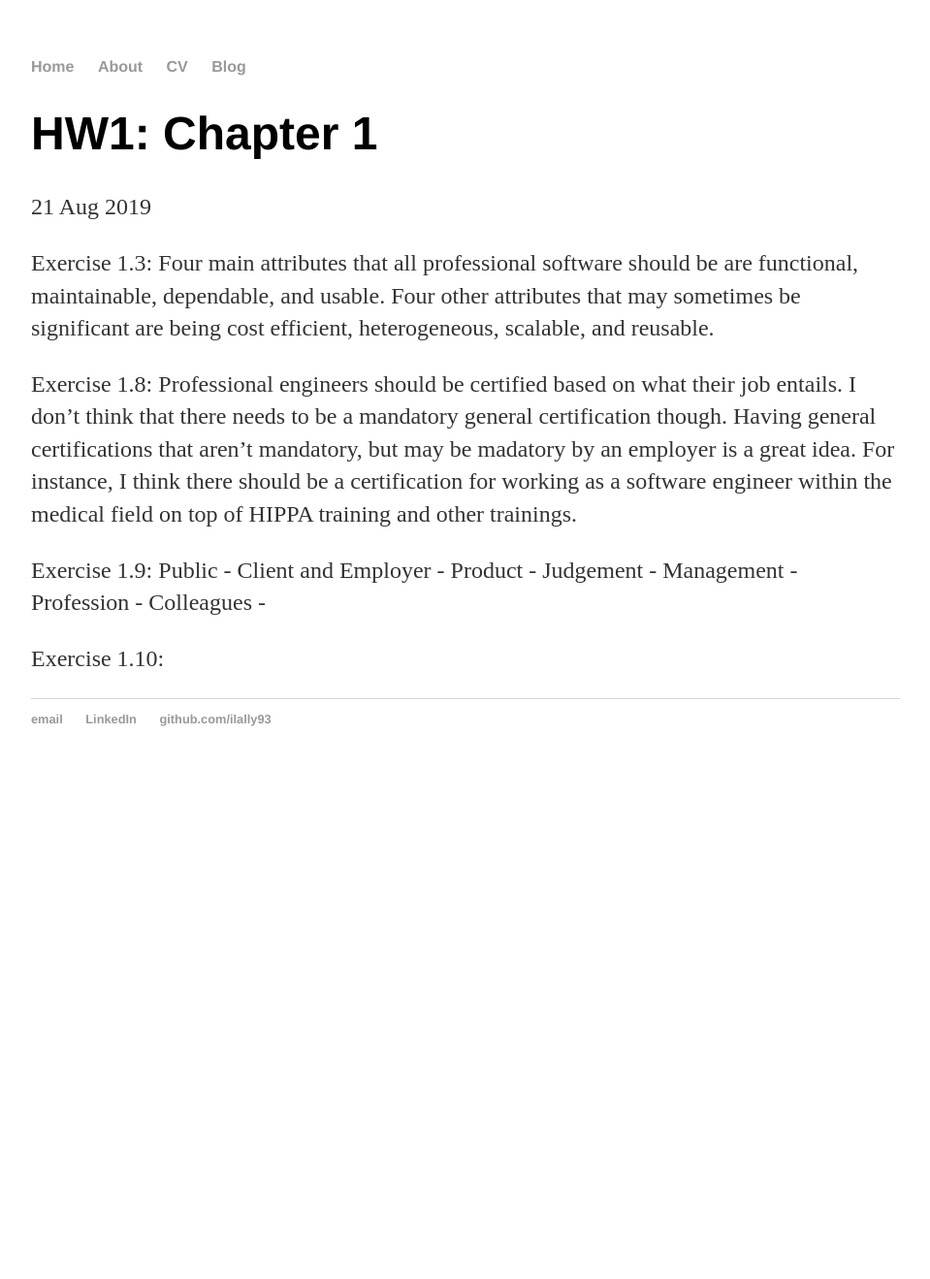
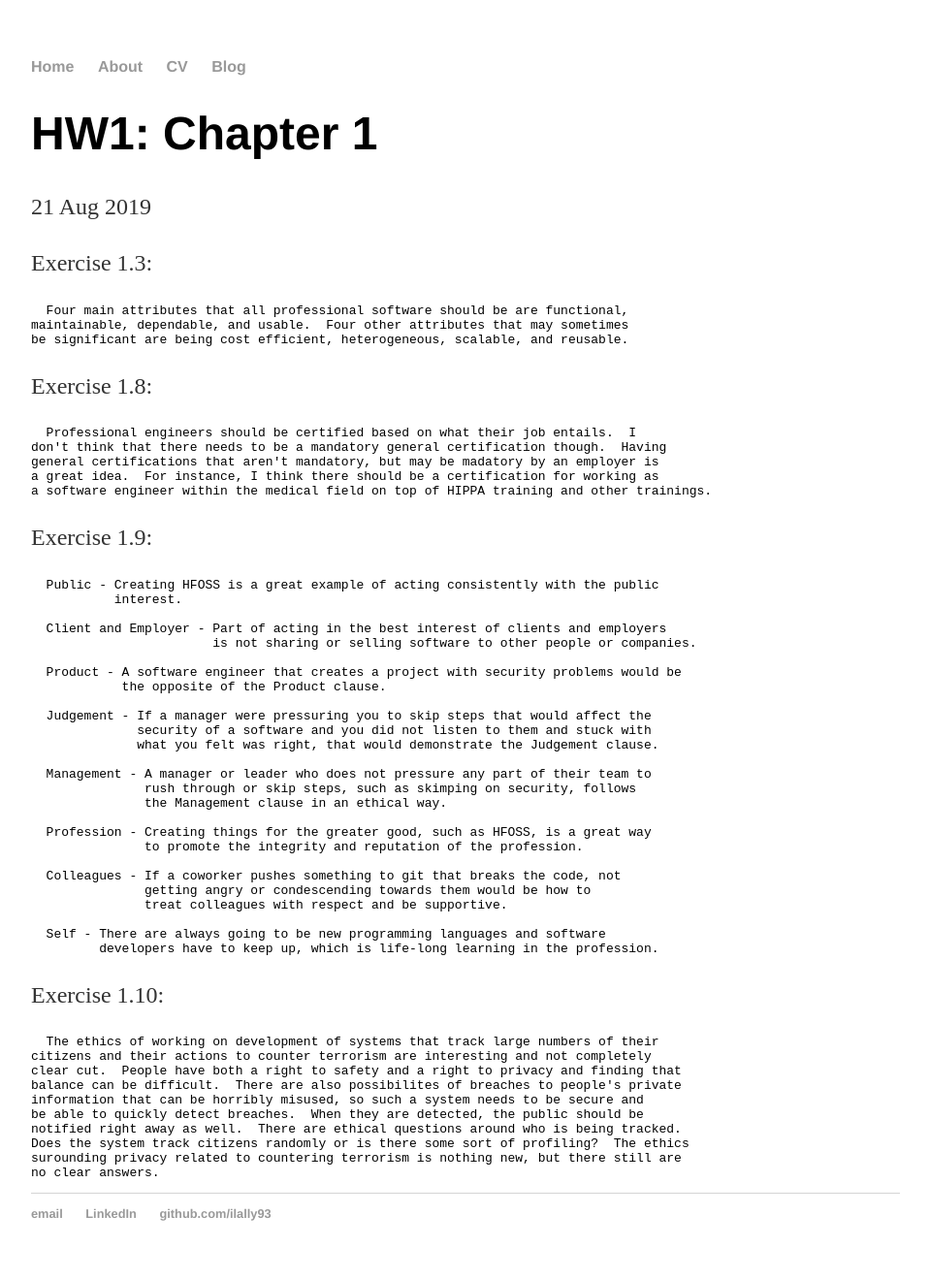
Before and after one commit to ilally93/ilally93.github.io, a Jekyll site: the page built from _posts/2019-08-21-HW1-Chapter1.md, in a window 1280 px wide. Shown: the whole page at 97% size, without its empty margins (160-1119 px from the left). Built offline with Jekyll 4.4.1, drawn with Linux system fonts in a browser that asks for light colours; before the commit the page ends 900 px from its top, so only the background shows below that.

Commit message:
Completed HW1

```diff
--- a/_posts/2019-08-21-HW1-Chapter1.md
+++ b/_posts/2019-08-21-HW1-Chapter1.md
@@ -5,11 +5,13 @@ date: 2019-08-21
 ---
 
   Exercise 1.3:
+
       Four main attributes that all professional software should be are functional,
     maintainable, dependable, and usable.  Four other attributes that may sometimes
     be significant are being cost efficient, heterogeneous, scalable, and reusable.
 
   Exercise 1.8:
+
       Professional engineers should be certified based on what their job entails.  I
     don't think that there needs to be a mandatory general certification though.  Having
     general certifications that aren't mandatory, but may be madatory by an employer is
@@ -17,12 +19,43 @@ date: 2019-08-21
     a software engineer within the medical field on top of HIPPA training and other trainings.
 
   Exercise 1.9:
-      Public -
-      Client and Employer -
-      Product -
-      Judgement -
-      Management -
-      Profession -
-      Colleagues -
+
+      Public - Creating HFOSS is a great example of acting consistently with the public
+               interest.
+
+      Client and Employer - Part of acting in the best interest of clients and employers
+                            is not sharing or selling software to other people or companies.
+
+      Product - A software engineer that creates a project with security problems would be
+                the opposite of the Product clause.
+
+      Judgement - If a manager were pressuring you to skip steps that would affect the
+                  security of a software and you did not listen to them and stuck with
+                  what you felt was right, that would demonstrate the Judgement clause.
+
+      Management - A manager or leader who does not pressure any part of their team to
+                   rush through or skip steps, such as skimping on security, follows
+                   the Management clause in an ethical way.
+
+      Profession - Creating things for the greater good, such as HFOSS, is a great way
+                   to promote the integrity and reputation of the profession.
+
+      Colleagues - If a coworker pushes something to git that breaks the code, not
+                   getting angry or condescending towards them would be how to
+                   treat colleagues with respect and be supportive.
+
+      Self - There are always going to be new programming languages and software
+             developers have to keep up, which is life-long learning in the profession.
 
   Exercise 1.10:
+
+      The ethics of working on development of systems that track large numbers of their
+    citizens and their actions to counter terrorism are interesting and not completely
+    clear cut.  People have both a right to safety and a right to privacy and finding that
+    balance can be difficult.  There are also possibilites of breaches to people's private
+    information that can be horribly misused, so such a system needs to be secure and
+    be able to quickly detect breaches.  When they are detected, the public should be
+    notified right away as well.  There are ethical questions around who is being tracked.
+    Does the system track citizens randomly or is there some sort of profiling?  The ethics
+    surounding privacy related to countering terrorism is nothing new, but there still are
+    no clear answers.
```
